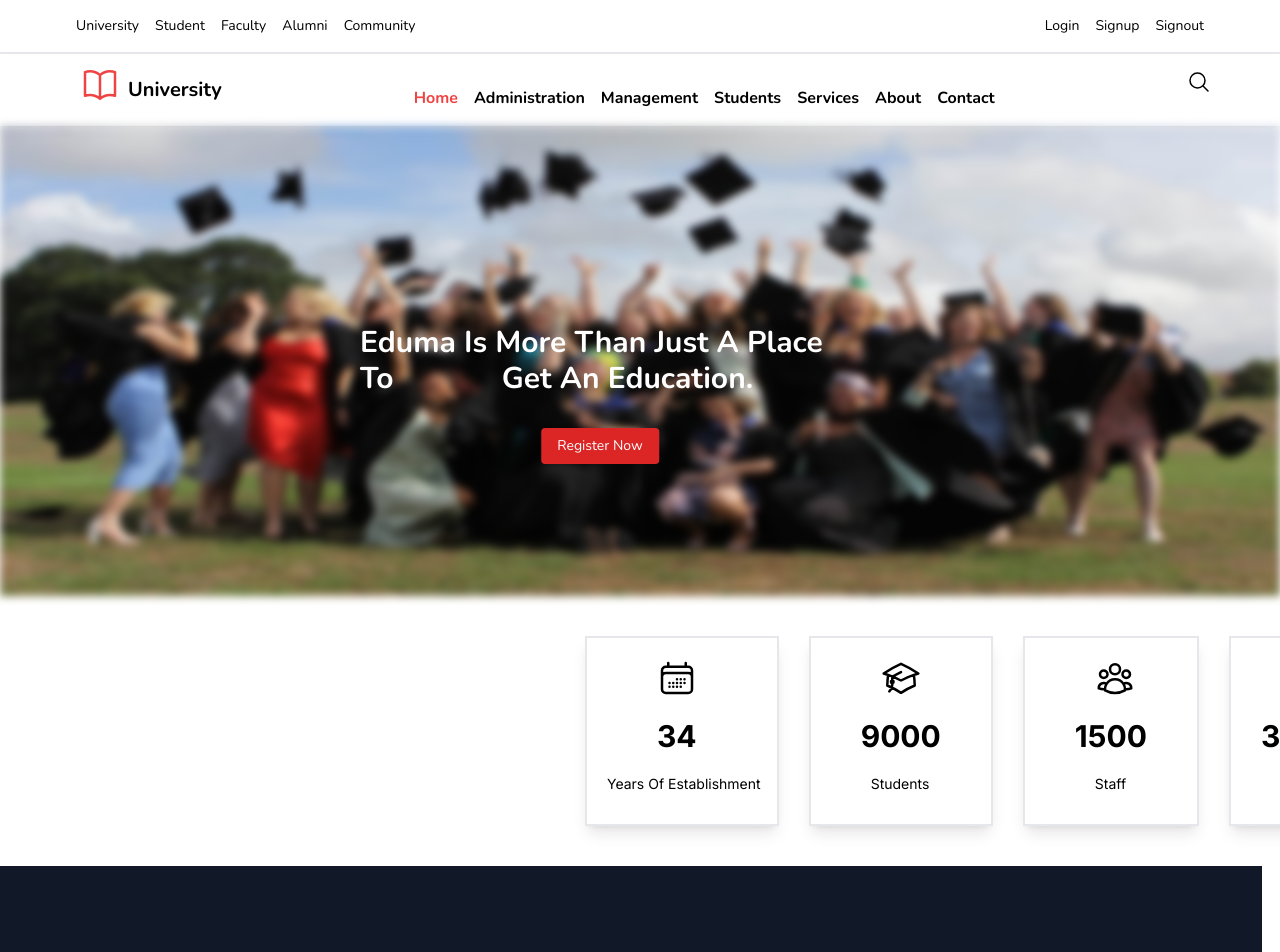
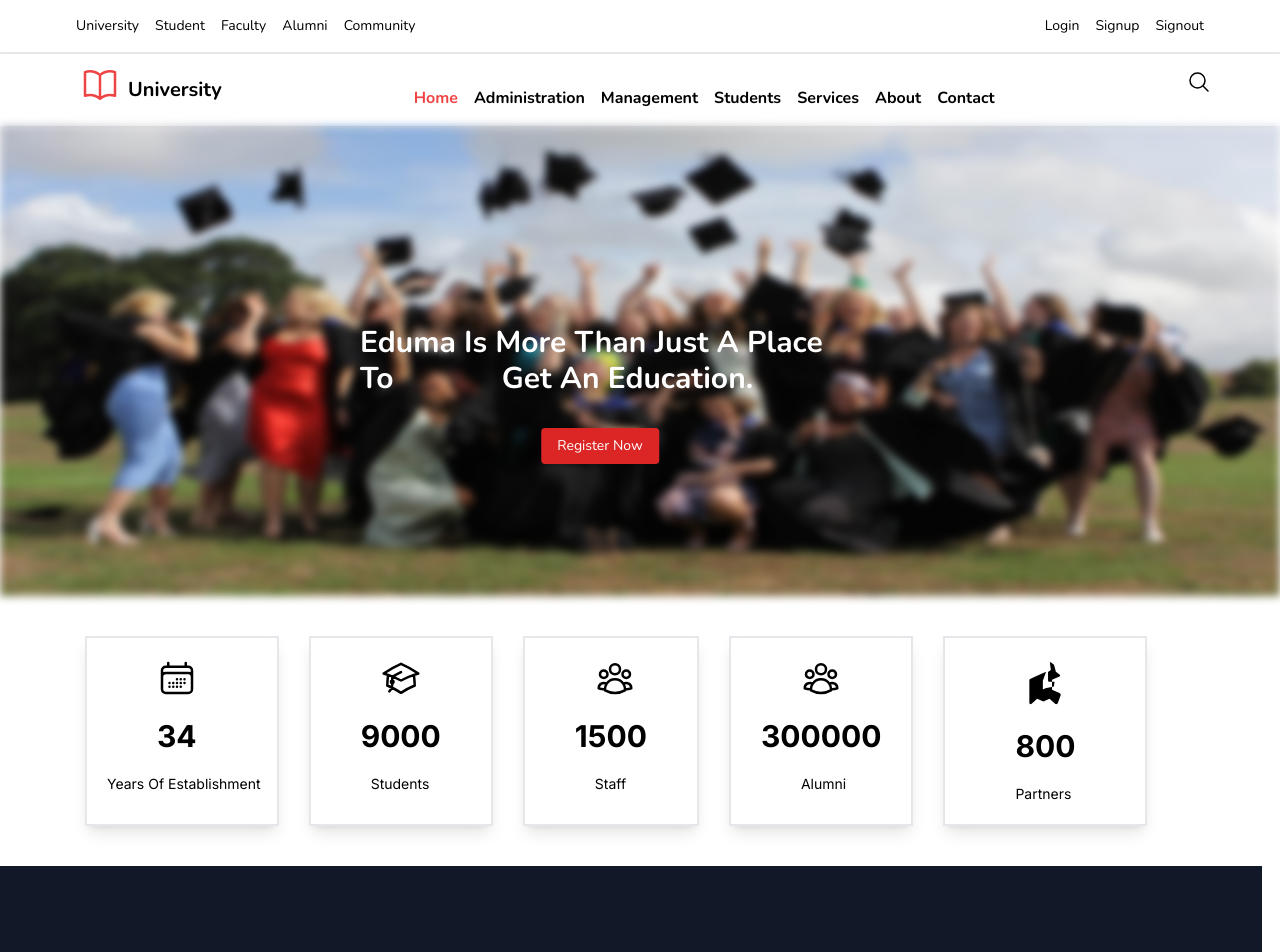
Before and after one commit to talhahamid29/website, a Next.js app: page / in a window 1280 px wide. Shown: the top 952 px of the page. Built offline with nearby package versions, Linux system fonts and the light colour scheme.

Commit message:
'website'

```diff
--- a/components/Sections/Section1.tsx
+++ b/components/Sections/Section1.tsx
@@ -2,7 +2,7 @@ import React from "react";
 
 const Section1: React.FC = () => {
   return (
-    <div className="flex-col lg:flex lg:flex-row lg:ml-[50px]">
+    <div className="flex-col lg:flex lg:flex-row lg:ml-[-450px]">
       <div className="bg-white shadow-lg border-2 lg:m-10 mt-[20px] ml-[10px] mr-[10px]">
         <svg
           xmlns="http://www.w3.org/2000/svg"
@@ -10,7 +10,7 @@ const Section1: React.FC = () => {
           viewBox="0 0 24 24"
           strokeWidth={1.5}
           stroke="currentColor"
-          className="w-10 h-10 ml-[152px] lg:ml-[70px] mt-5"
+          className="w-10 h-10 ml-[150px] lg:ml-[70px] mt-5"
         >
           <path
             strokeLinecap="round"
```
